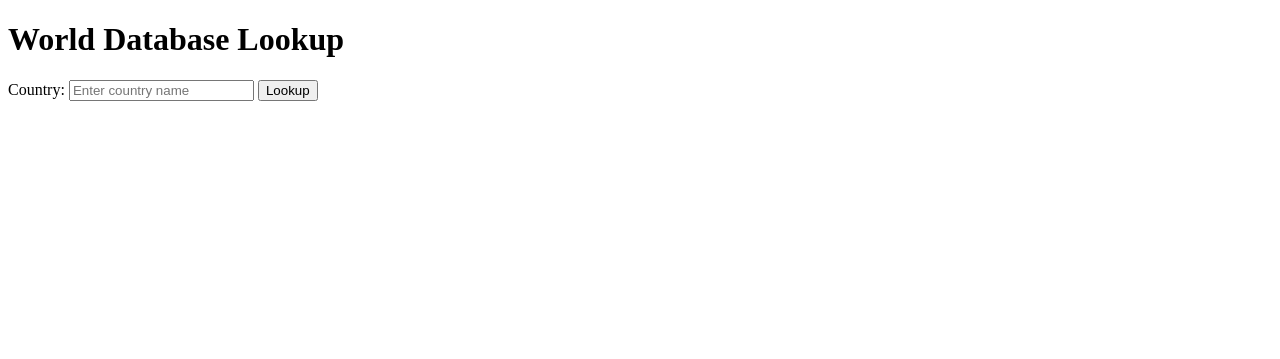
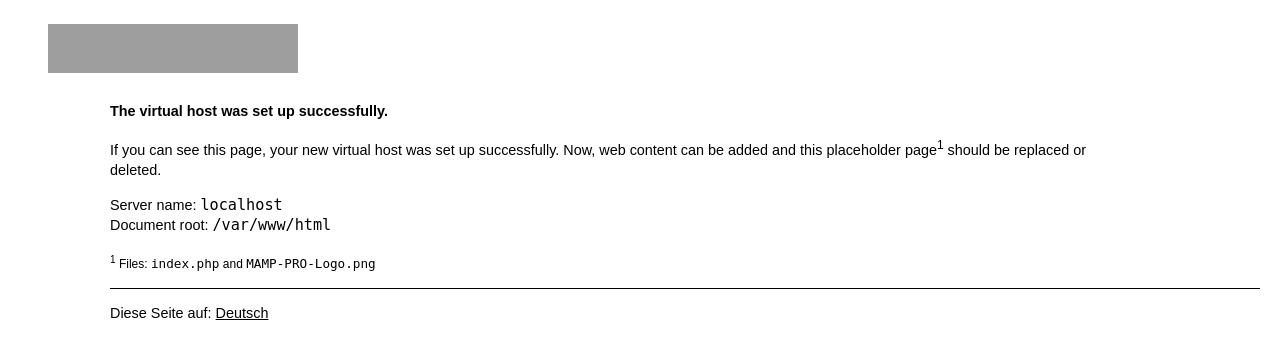
Before and after one commit to skillhacker18/-info2180-lab5., a PHP site: page / in a window 1280 px wide. Shown: the top 359 px of the page. Run offline with PHP 8.4, Linux system fonts and the light colour scheme; grey boxes are pictures that could not be loaded.

Commit message:
Edited world.js

```diff
--- a/index.html
+++ b/index.html
@@ -1,5 +1,6 @@
 <!DOCTYPE html>
 <html>
+
 <head>
 	<meta charset="utf-8">
 	<title>World Database Lookup</title>
@@ -8,7 +9,7 @@
 	<link href="world.css" type="text/css" rel="stylesheet" />
 
 	<!-- you write this -->
-		<script src="world.js" type="text/javascript"></script>
+
 </head>
 
 <body>
@@ -27,6 +28,7 @@
 			<!-- countries will appear here -->
 		</div>
 	</main>
+	<script src="world.js" type="text/javascript"></script>
+</body>
 
-	</body>
 </html>
--- /dev/null
+++ b/index.php
@@ -0,0 +1,111 @@
+<?php
+	$str_browser_language = !empty($_SERVER['HTTP_ACCEPT_LANGUAGE']) ? strtok(strip_tags($_SERVER['HTTP_ACCEPT_LANGUAGE']), ',') : '';
+	$str_browser_language = !empty($_GET['language']) ? $_GET['language'] : $str_browser_language;
+	switch (substr($str_browser_language, 0,2))
+	{
+		case 'de':
+			$str_language = 'de';
+			break;
+		case 'en':
+			$str_language = 'en';
+			break;
+		default:
+			$str_language = 'en';
+	}
+
+	$arr_available_languages = array();
+	$arr_available_languages[] = array('str_name' => 'English', 'str_token' => 'en');
+	$arr_available_languages[] = array('str_name' => 'Deutsch', 'str_token' => 'de');
+
+	$str_available_languages = (string) '';
+	foreach ($arr_available_languages as $arr_language)
+	{
+		if ($arr_language['str_token'] !== $str_language)
+		{
+			$str_available_languages .= '<a href="'.strip_tags($_SERVER['PHP_SELF']).'?language='.$arr_language['str_token'].'" lang="'.$arr_language['str_token'].'" xml:lang="'.$arr_language['str_token'].'" hreflang="'.$arr_language['str_token'].'">'.$arr_language['str_name'].'</a> | ';
+		}
+	}
+	$str_available_languages = substr($str_available_languages, 0, -3);
+?>
+
+<!DOCTYPE html PUBLIC "-//W3C//DTD XHTML 1.0 Strict//EN"
+"http://www.w3.org/TR/xhtml1/DTD/xhtml1-strict.dtd">
+<html xmlns="http://www.w3.org/1999/xhtml">
+<head lang="<?php echo $str_language; ?>" xml:lang="<?php echo $str_language; ?>">
+<meta http-equiv="content-type" content="text/html; charset=utf-8" />
+<title>MAMP PRO</title>
+<style type="text/css">
+    body {
+        font-family: Arial, Helvetica, sans-serif;
+        font-size: .9em;
+        color: #000000;
+        background-color: #FFFFFF;
+        margin: 0;
+        padding: 10px 20px 20px 20px;
+    }
+
+    samp {
+        font-size: 1.3em;
+    }
+
+    a {
+        color: #000000;
+        background-color: #FFFFFF;
+    }
+
+    sup a {
+        text-decoration: none;
+    }
+
+    hr {
+        margin-left: 90px;
+        height: 1px;
+        color: #000000;
+        background-color: #000000;
+        border: none;
+    }
+
+    #logo {
+        margin-bottom: 10px;
+        margin-left: 28px;
+    }
+
+    .text {
+        width: 80%;
+        margin-left: 90px;
+        line-height: 140%;
+    }
+</style>
+</head>
+
+<body>
+    <p><img src="MAMP-PRO-Logo.png" id="logo" alt="MAMP PRO Logo" width="250" height="49" /></p>
+
+<?php if ($str_language == 'de'): ?>
+
+    <p class="text"><strong>Der virtuelle <span lang="en" xml:lang="en">Host</span> wurde erfolgreich eingerichtet.</strong></p>
+    <p class="text">Wenn Sie diese Seite sehen, dann bedeutet dies, dass der neue virtuelle <span lang="en" xml:lang="en">Host</span> erfolgreich eingerichtet wurde. Sie können jetzt Ihren <span lang="en" xml:lang="en">Web</span>-Inhalt hinzufügen, diese Platzhalter-Seite<sup><a href="#footnote_1">1</a></sup> sollten Sie ersetzen <abbr title="beziehungsweise">bzw.</abbr> löschen.</p>
+    <p class="text">
+        Server-Name: <samp><?php echo $_SERVER['SERVER_NAME']; ?></samp><br />
+        Document-Root: <samp><?php echo $_SERVER['DOCUMENT_ROOT']; ?></samp>
+    </p>
+    <p class="text" id="footnote_1"><small><sup>1</sup> Dateien: <samp>index.php</samp> und <samp>MAMP-PRO-Logo.png</samp></small></p>
+    <hr />
+    <p class="text">This page in: <?php echo $str_available_languages; ?></p>
+
+<?php elseif ($str_language == 'en'): ?>
+
+    <p class="text"><strong>The virtual host was set up successfully.</strong></p>
+    <p class="text">If you can see this page, your new virtual host was set up successfully. Now, web content can be added and this placeholder page<sup><a href="#footnote_1">1</a></sup> should be replaced or deleted.</p>
+    <p class="text">
+        Server name: <samp><?php echo $_SERVER['SERVER_NAME']; ?></samp><br />
+        Document root: <samp><?php echo $_SERVER['DOCUMENT_ROOT']; ?></samp>
+    </p>
+    <p class="text" id="footnote_1"><small><sup>1</sup> Files: <samp>index.php</samp> and <samp>MAMP-PRO-Logo.png</samp></small></p>
+    <hr />
+    <p class="text">Diese Seite auf: <?php echo $str_available_languages; ?></p>
+
+<?php endif; ?>
+
+</body>
+</html>
--- a/world.css
+++ b/world.css
@@ -1 +1,47 @@
 /* Add your own styles */
+
+/* Example CSS to style the page */
+body {
+    font-family: Arial, sans-serif;
+    margin: 0;
+    padding: 0;
+    background-color: #f4f4f4;
+}
+
+header {
+    background-color: #333;
+    color: white;
+    padding: 10px 0;
+    text-align: center;
+}
+
+main {
+    margin: 20px;
+}
+
+#controls {
+    margin-bottom: 20px;
+}
+
+#country {
+    padding: 10px;
+    width: 200px;
+    font-size: 16px;
+}
+
+#lookup {
+    padding: 10px 20px;
+    font-size: 16px;
+    cursor: pointer;
+}
+
+#result {
+    margin-top: 20px;
+    background-color: white;
+    padding: 20px;
+    border: 1px solid #ddd;
+}
+
+li {
+    margin: 5px 0;
+}
```
Also changed, not shown: world.js (added, +23 -0 lines), world.php (+19 -3 lines). Lines whose indentation alone changed are shown as unchanged.
